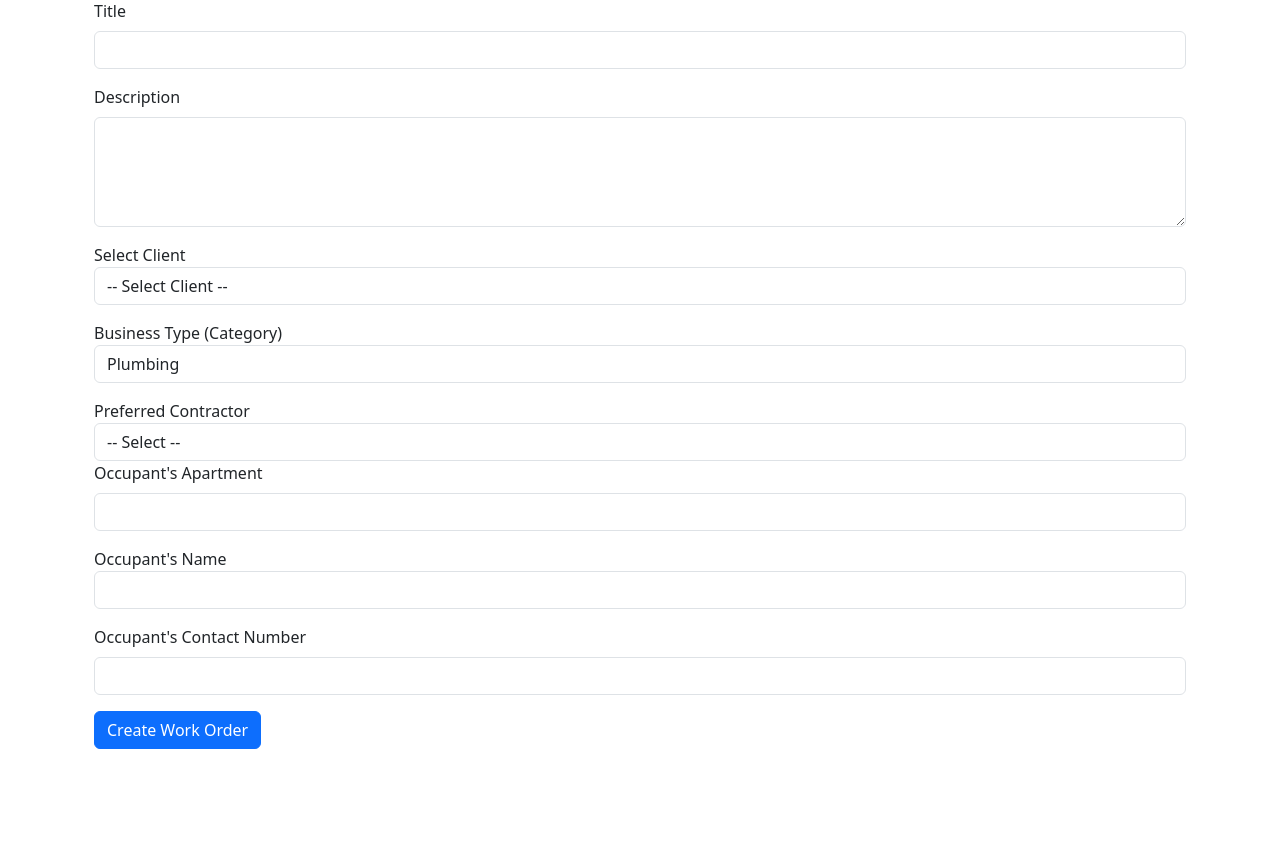
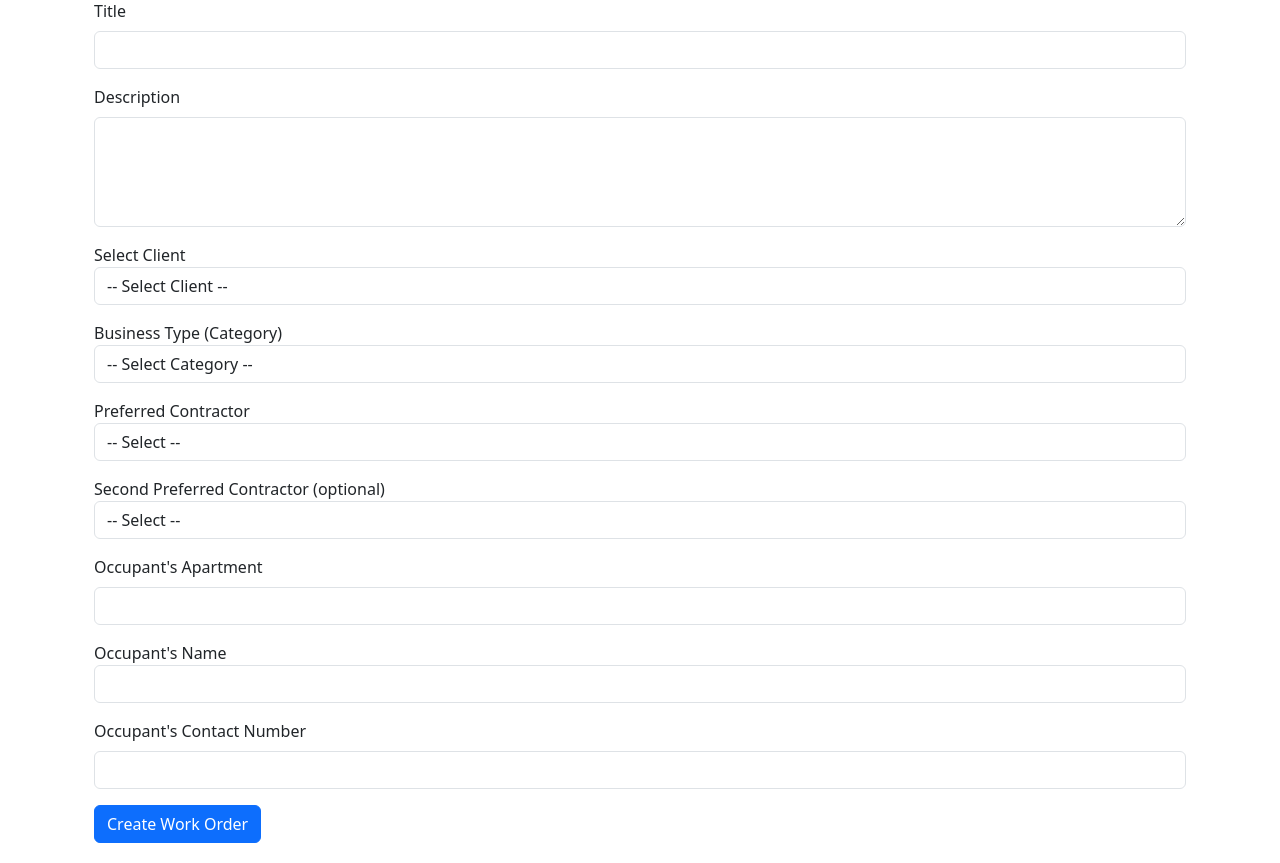
Before and after one commit to gustavowmarques/works-logix, a Flask app: page /work-orders/create in a window 1280 px wide. Shown: the part 195-1058 px from the top of the page. Before the commit the page ends 944 px from the top, so only its background shows below. Run offline with Flask 3, Linux system fonts and the light colour scheme; a user stored in the database is signed in.

Commit message:
issue creating new work order fixed

```diff
--- a/app/models.py
+++ b/app/models.py
@@ -34,6 +34,7 @@ class WorkOrder(db.Model):
     # New preferred contractor logic
     business_type = db.Column(db.String(100))  # Type of contractor service required
     preferred_contractor_id = db.Column(db.Integer, db.ForeignKey('user.id'), nullable=True)
+    second_preferred_contractor_id = db.Column(db.Integer, db.ForeignKey('user.id'), nullable=True)
     rejected_by = db.Column(db.String(500))  # Comma-separated contractor IDs who have rejected
 
     #backrefs for relationships
--- a/app/routes.py
+++ b/app/routes.py
@@ -61,6 +61,9 @@ def create_work_order():
     if current_user.role not in [UserRole.ADMIN, UserRole.MANAGER]:
         abort(403)
 
+    contractors = User.query.filter_by(role=UserRole.CONTRACTOR).all()
+    contractor_categories = sorted(set(c.business_type for c in contractors if c.business_type))
+
     if request.method == 'POST':
         title = request.form['title']
         description = request.form['description']
@@ -68,9 +71,11 @@ def create_work_order():
         client_id = request.form['client_id']
         occupant_apartment = request.form.get('occupant_apartment')
         occupant_phone = request.form.get('occupant_phone')
-        occupant_name = request.form.get('occupant_name')  # New field
+        occupant_name = request.form.get('occupant_name')
         business_type = request.form.get('business_type')
         preferred_contractor_id = request.form.get('preferred_contractor_id') or None
+        second_preferred_contractor_id = request.form.get('second_preferred_contractor_id') or None
+
 
         # If business_type wasn't selected directly, try to infer from selected contractor
         if not business_type and preferred_contractor_id:
@@ -86,9 +91,10 @@ def create_work_order():
             client_id=client_id,
             business_type=business_type,
             preferred_contractor_id=preferred_contractor_id,
+            second_preferred_contractor_id=second_preferred_contractor_id,
             occupant_apartment=occupant_apartment,
-            occupant_phone=occupant_phone,
-            occupant_name=occupant_name,
+            occupant_phone=request.form.get('occupant_phone'),
+            occupant_name=request.form.get('occupant_name'),
             contractor_id=None
         )
 
@@ -100,7 +106,7 @@ def create_work_order():
     # Handle GET – load dropdowns
     clients = Client.query.all()
     contractors = User.query.filter_by(role=UserRole.CONTRACTOR).all()
-    return render_template('partials/create_work_order.html', clients=clients, contractors=contractors)
+    return render_template('partials/create_work_order.html', clients=clients, contractors=contractors, contractor_categories=contractor_categories)
 
 
 @routes_bp.route('/contractor/work-orders')
--- a/app/static/js/script.js
+++ b/app/static/js/script.js
@@ -13,6 +13,19 @@ function toggleContractorFields() {
     }
   }
 
+  function filterContractorsByType() {
+    const selectedType = document.getElementById('business_type').value;
+    ['preferred_contractor_id', 'second_preferred_contractor_id'].forEach(selectId => {
+      const dropdown = document.getElementById(selectId);
+      Array.from(dropdown.options).forEach(opt => {
+        if (!opt.value) return; // Skip the default "-- Select --"
+        opt.style.display = (opt.dataset.type === selectedType) ? 'block' : 'none';
+      });
+      dropdown.selectedIndex = 0; // Clear existing selection
+    });
+  }
+
+
   // Ensure the correct role is shown when the page loads (e.g., on form error resubmission)
   window.addEventListener("DOMContentLoaded", function () {
     toggleContractorFields();
--- a/app/templates/partials/create_work_order.html
+++ b/app/templates/partials/create_work_order.html
@@ -39,24 +39,36 @@
     <!-- Select Business Type -->
     <div class="form-group mb-3">
       <label for="client_id">Business Type (Category)</label>
-        <select class="form-control" id="business_type" name="business_type" required>
-          <option value="plumbing">Plumbing</option>
-          <option value="electrical">Electrical</option>
-          <option value="security">Security</option>
-          <option value="landscaping">Landscaping</option>
-          <option value="cleaning">Cleaning</option>
-          <option value="waste collection">Waste Collection</option>
-          <option value="pest control">Pest Control</option>
+        <select class="form-control" id="business_type" name="business_type" required onchange="filterContractorsByType()">
+          <option value="">-- Select Category --</option>
+          {% for category in contractor_categories %}
+            <option value="{{ category }}">{{ category }}</option>
+          {% endfor %}
         </select>
-    </div>
+      </div>
 
     <!-- Preferred Contractor -->
-    <div class="form-group">
+    <div class="form-group mb-3">
       <label for="preferred_contractor_id">Preferred Contractor</label>
       <select class="form-control" name="preferred_contractor_id" id="preferred_contractor_id">
         <option value="">-- Select --</option>
         {% for contractor in contractors %}
-          <option value="{{ contractor.id }}">{{ contractor.username }} - {{ contractor.business_type }}</option>
+          <option value="{{ contractor.id }}" data-type="{{ contractor.business_type }}">
+            {{ contractor.username }} - {{ contractor.business_type }}
+          </option>
+        {% endfor %}
+      </select>
+    </div>
+
+    <!-- Second Preferred Contractor -->
+    <div class="form-group mb-3">
+      <label for="second_preferred_contractor_id">Second Preferred Contractor (optional)</label>
+      <select class="form-control" name="second_preferred_contractor_id" id="second_preferred_contractor_id">
+        <option value="">-- Select --</option>
+        {% for contractor in contractors %}
+          <option value="{{ contractor.id }}" data-type="{{ contractor.business_type }}">
+            {{ contractor.username }} - {{ contractor.business_type }}
+          </option>
         {% endfor %}
       </select>
     </div>
```
Also changed, not shown: migrations/versions/88540e75d62f_add_second_preferred_contractor_to_work_.py (added, +32 -0 lines), instance/worklogix.db.
